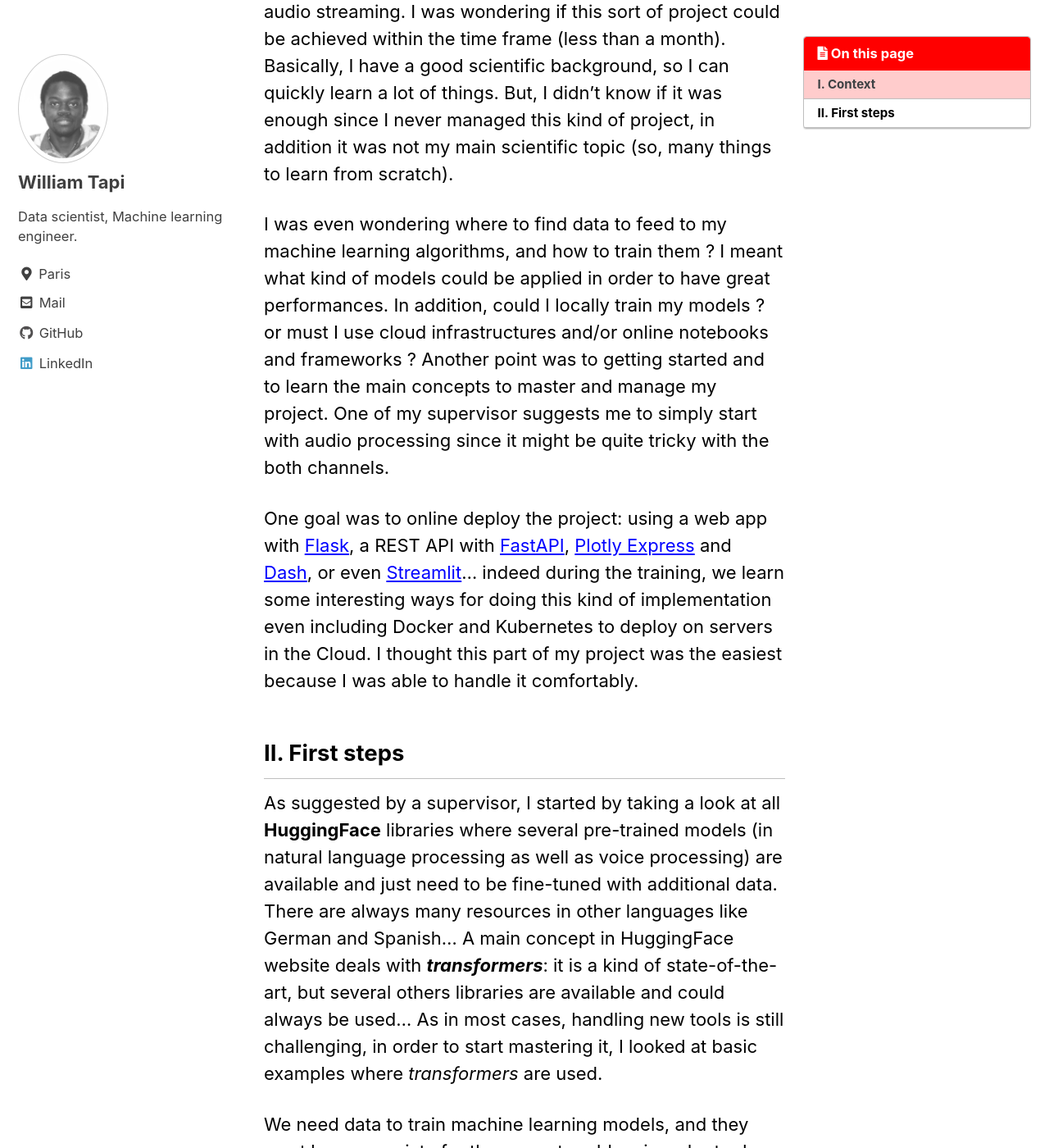
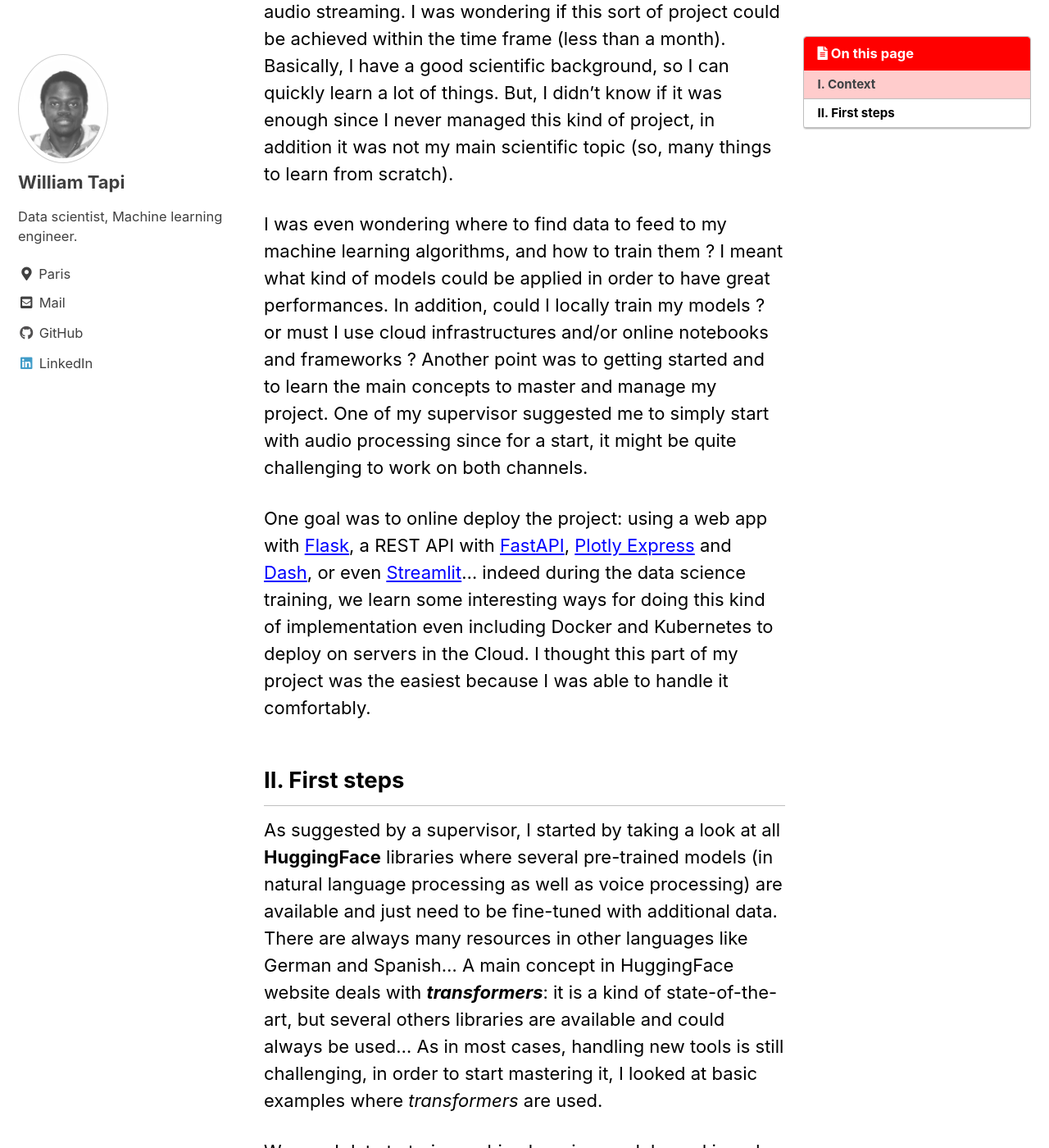
Before and after one commit to Will007-max/Will007-max.github.io, a Jekyll site: the page built from _posts/2021-03-26-first_project.md, in a window 1280 px wide and 1400 px high, scrolled down 942 px. Shown: the whole window at 82% size. Built offline with Jekyll 4.4.1, drawn with Linux system fonts in a browser that asks for light colours; cached includes are drawn as plain includes; comment, search, counter and statistics services are not loaded; some of the changed text lies outside the part shown.

```diff
--- a/_posts/2021-03-26-first_project.md
+++ b/_posts/2021-03-26-first_project.md
@@ -28,14 +28,14 @@
 
 Because emotions may be expressed on faces (facial expressions), via voice tones and body language, a priori, this can be done by simultaneously processing video and audio streaming. I was wondering if this sort of project could be achieved within the time frame (less than a month). Basically, I have a good scientific background, so I can quickly learn a lot of things. But, I didn't know if it was enough since I never managed this kind of project, in addition it was not my main scientific topic (so, many things to learn from scratch).
 
-I was even wondering where to find data to feed to my machine learning algorithms, and how to train them ? I meant what kind of models could be applied in order to have great performances. In addition, could I locally train my models ? or must I use cloud infrastructures and/or online notebooks and frameworks ? Another point was to getting started and to learn the main concepts to master and manage my project. One of my supervisor suggests me to simply start with audio processing since it might be quite tricky with the both channels.
+I was even wondering where to find data to feed to my machine learning algorithms, and how to train them ? I meant what kind of models could be applied in order to have great performances. In addition, could I locally train my models ? or must I use cloud infrastructures and/or online notebooks and frameworks ? Another point was to getting started and to learn the main concepts to master and manage my project. One of my supervisor suggested me to simply start with audio processing since for a start, it might be quite challenging to work on both channels.
 
-One goal was to online deploy the project: using a web app with [Flask](https://flask.palletsprojects.com/), a REST API with [FastAPI]('https://fastapi.tiangolo.com'), [Plotly Express](https://plotly.com/python/plotly-express/) and [Dash](https://dash-gallery.plotly.host/Portal/), or even [Streamlit](https://streamlit.io)... indeed during the training, we learn some interesting ways for doing this kind of implementation even including Docker and Kubernetes to deploy on servers in the Cloud. I thought this part of my project was the easiest because I was able to handle it comfortably.
+One goal was to online deploy the project: using a web app with [Flask](https://flask.palletsprojects.com/), a REST API with [FastAPI]('https://fastapi.tiangolo.com'), [Plotly Express](https://plotly.com/python/plotly-express/) and [Dash](https://dash-gallery.plotly.host/Portal/), or even [Streamlit](https://streamlit.io)... indeed during the data science training, we learn some interesting ways for doing this kind of implementation even including Docker and Kubernetes to deploy on servers in the Cloud. I thought this part of my project was the easiest because I was able to handle it comfortably.
 
 ## II. First steps
 
 As suggested by a supervisor, I started by taking a look at all **HuggingFace** libraries where several pre-trained models (in natural language processing as well as voice processing) are available and just need to be fine-tuned with additional data. There are always many resources in other languages like German and Spanish... A main concept in HuggingFace website deals with ***transformers***: it is a kind of state-of-the-art, but several others libraries are available and could always be used... As in most cases, handling new tools is still challenging, in order to start mastering it, I looked at basic examples where *transformers* are used.
 
-We need data to train machine learning models, and they must be appropriate for the current problem in order to draw the best conclusions. Some audio datasets are available Kaggle, one specifically very interesting is the [Ryerson Audio-Visual Database of Emotional Speech and Song (RAVDESS)](https://zenodo.org/record/1188976#.YF5hwC1Q2Rs) dataset, as it contains both audio and video recordings. So, this part could already considered as done. Another point was to start implementing on Google Colab in order to leverage GPU computing; in addition, HuggingFace already contains many *Colab* notebooks to fine-tune algorithms.
+We need data to train machine learning models, and in order to draw the best conclusions, they must be appropriate for the current problem we want to solve. Some audio datasets are available Kaggle, one specifically very interesting is the [Ryerson Audio-Visual Database of Emotional Speech and Song (RAVDESS)](https://zenodo.org/record/1188976#.YF5hwC1Q2Rs) dataset, as it contains both audio and video recordings. So, this part could already considered as done. Another point was to start implementing on Google Colab in order to leverage GPU computing; in addition, HuggingFace already contains many *Colab* notebooks to fine-tune algorithms.
 
 Since I had to use *Google Colab*, I started by importing all needed files in my *Google Drive*. I wanted to extract features from different files in order to feed a machine learning model. The dataset contains many files grouped in folders (voice categories, actors...) and the name of each voice file contains informations: in that order there are in sequence  *modality* (01 = audio and video, 02 = video only, 03 = audio only), *voice channel* (01 = speech, 02 = song), *emotion* **(01 = neutral, 02 = calm, 03 = happy, 04 = sad, 05 = angry, 06 = fearful, 07 = disgust, 08 = surprised)**, *emotional intensity* (01 = normal, 02 = strong). One problem I faced is, for each file, to match the extracted features with the corresponding name and label, and stored all in a dataframe.
```
